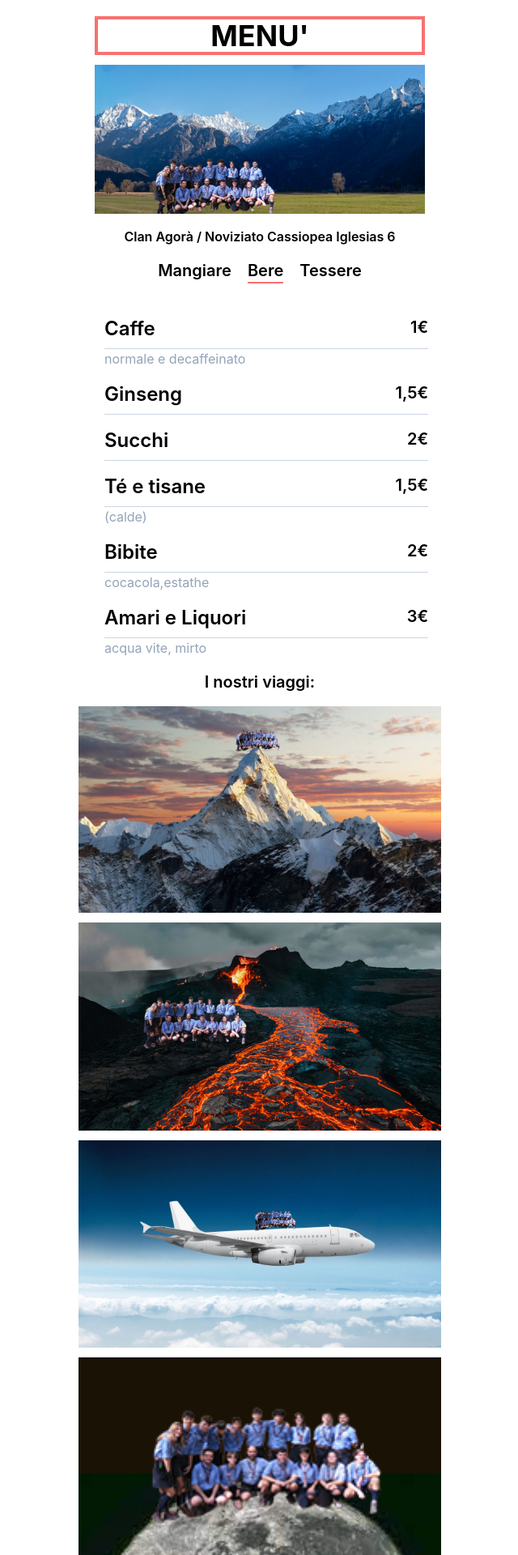
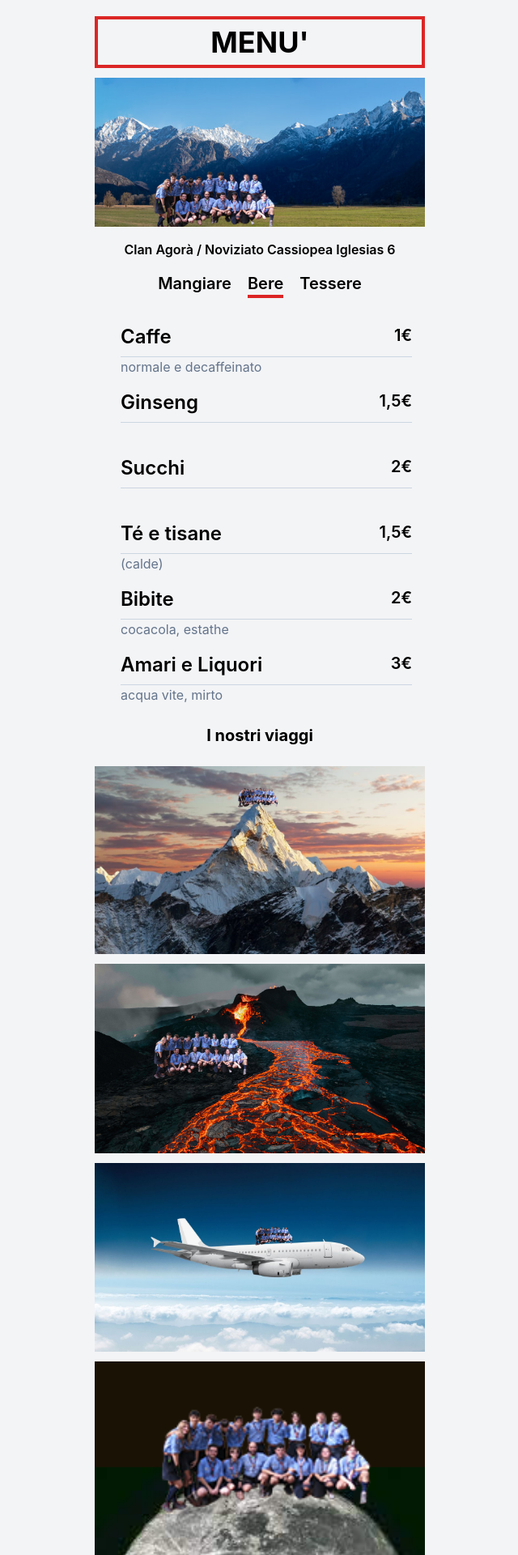
Before and after one commit to stinzi/menuig6, a React (Create React App) app: page / in a window 1280 px wide. Shown: the top 1920 px of the page at 81% size, without its empty margins (319-959 px from the left). Built offline with nearby package versions, Linux system fonts and the light colour scheme.

Commit message:
chore: cleanup

```diff
--- a/src/App.tsx
+++ b/src/App.tsx
@@ -5,14 +5,14 @@ import { menuData } from "./data";
 import "./index.css";
 
 function App() {
-  const [menuSection, setMenuSection] = useState<"food" | "beverages" | "cards" >("beverages");
+  const [menuSection, setMenuSection] = useState<"food" | "beverages" | "cards">("beverages");
 
   const handleMenuSectionChange = useCallback((section: "food" | "beverages" | "cards") => {
     setMenuSection(section);
   }, [setMenuSection]);
 
   return (
-    <div className="container max-w-md mx-auto">
+    <div className="container max-w-md mx-auto p-5">
       <Header activeSection={menuSection} handleSectionClick={handleMenuSectionChange} />
       <>
         {menuSection === "food" && (
@@ -43,15 +43,14 @@ function App() {
           </div>
         )}
       </>
-      <h2 className="text-black-400 text-xl text-center m-4 font-semibold" >
-                        I nostri viaggi:
-
-      </h2>
-      <div className="flex flex-col gap-3">  {/** contenitore*/}
-        <img src="/monte.png"/> {/** immagine*/}
-        <img src="/vulcano.png" /> {/** immagine*/}
-        <img src="/aereo.png" /> {/** immagine*/}
-        <img src="/luna.png" className="w-full"/>
+      <div className="flex flex-col gap-3 mt-6">  {/** contenitore*/}
+        <h2 className="font-bold text-black-400 text-xl text-center mb-3" >
+          I nostri viaggi
+        </h2>
+        <img src="/monte.png" alt="clan in montagna" /> {/** immagine*/}
+        <img src="/vulcano.png" alt="clan sul vulcano" /> {/** immagine*/}
+        <img src="/aereo.png" alt="clan sull'aereo" /> {/** immagine*/}
+        <img src="/luna.png" alt="clan sulla luna" className="w-full" />
       </div>
     </div>
   );
--- a/src/components/Header.tsx
+++ b/src/components/Header.tsx
@@ -7,24 +7,24 @@ type Props = {
 
 export const Header: React.FC<Props> = ({ activeSection, handleSectionClick }) => {
     return (
-        <header className="container text-center p-5 mb-5">
-            <p className="text-4xl border-4 border-red-400 font-bold mb-3">
+        <header className="container text-center mb-8">
+            <p className="text-4xl border-4 border-red-600 font-bold mb-3 py-2">
                 MENU'
             </p>
-            <img src="/clan.png"/> {/** immagine*/}
+            <img src="/clan.png" alt="clan in val codera" /> {/** immagine*/}
             <p className="text-l font-semibold my-4">
                 Clan Agorà / Noviziato Cassiopea Iglesias 6
             </p>
             <div>
-                <button className={`text-xl font-semibold mr-5 border-red-400 ${activeSection === "food" ? "border-b-2" : ""}`}
+                <button className={`text-xl font-semibold mr-5 border-red-600 ${activeSection === "food" ? "border-b-4" : ""}`}
                     onClick={() => handleSectionClick("food")}>
                     Mangiare
                 </button>
-                <button className={`text-xl font-semibold mr-5 border-red-400 ${activeSection === "beverages" ? "border-b-2" : ""}`}
+                <button className={`text-xl font-semibold mr-5 border-red-600 ${activeSection === "beverages" ? "border-b-4" : ""}`}
                     onClick={() => handleSectionClick("beverages")}>
                     Bere
                 </button>
-                <button className={`text-xl font-semibold border-red-400 ${activeSection === "cards" ? "border-b-2" : ""}`}
+                <button className={`text-xl font-semibold border-red-600 ${activeSection === "cards" ? "border-b-4" : ""}`}
                     onClick={() => handleSectionClick("cards")}>
                     Tessere
                 </button>
--- a/src/components/MenuItem.tsx
+++ b/src/components/MenuItem.tsx
@@ -7,7 +7,7 @@ export const MenuItem: React.FC<Props> = ({
     cost,
 }) => {
     return (
-        <div className="container  flex flex-row items-center px-4 mb-4">
+        <div className="container flex flex-row items-center px-4 mb-4">
             <div className="container flex flex-col ml-4">
                 <div className="flex flex-row justify-between border-b border-slate-300">
                     <h1 className="text-2xl font-semibold mb-2">
@@ -17,11 +17,9 @@ export const MenuItem: React.FC<Props> = ({
                         {cost.toString().replace(".", ",")}€
                     </h2>
                 </div>
-                {description &&
-                    <p className="text-slate-400">
-                        {description}
-                    </p>
-                }
+                <p className="text-slate-500 min-h-[24px]">
+                    {description}
+                </p>
             </div>
         </div>
     );
--- a/src/data.ts
+++ b/src/data.ts
@@ -1,6 +1,6 @@
 import { MenuItem } from "./types";
 
-export const menuData: Record<'beverages' | 'food' |'cards', MenuItem[]> = {
+export const menuData: Record<'beverages' | 'food' | 'cards', MenuItem[]> = {
     "beverages": [
         {
             name: "Caffe",
@@ -13,7 +13,6 @@ export const menuData: Record<'beverages' | 'food' |'cards', MenuItem[]> = {
         },
         {
             name: "Succhi",
-            description: "",
             cost: 2,
         },
         {
@@ -23,7 +22,7 @@ export const menuData: Record<'beverages' | 'food' |'cards', MenuItem[]> = {
         },
         {
             name: "Bibite",
-            description: "cocacola,estathe",
+            description: "cocacola, estathe",
             cost: 2,
         },
         {
@@ -31,12 +30,12 @@ export const menuData: Record<'beverages' | 'food' |'cards', MenuItem[]> = {
             description: "acqua vite, mirto",
             cost: 3,
         }
-        ],
+    ],
 
-    "food":[
+    "food": [
         {
             name: "Dolci",
-            description: "torta,crostate,brownies",
+            description: "torta, crostate, brownies",
             cost: 1.50,
         },
         {
@@ -45,29 +44,27 @@ export const menuData: Record<'beverages' | 'food' |'cards', MenuItem[]> = {
         },
         {
             name: "Salato",
-            description: "pizzette,torte salate",
-            cost: 1.50 ,
+            description: "pizzette, torte salate",
+            cost: 1.50,
         },
         {
             name: "Toast e Tramezzini",
             description: "prosciutto e formaggio",
-            cost: 2.50 ,
+            cost: 2.50,
         },
         {
             name: "Waffle",
-            description: "marmellata,nutella",
-            cost: 3 ,
+            description: "marmellata, nutella",
+            cost: 3,
         },
         {
             name: "Biscotti",
             description: "frollini e frollini con marmellata",
-            cost: 0.50 ,
+            cost: 0.50,
         },
+    ],
 
-         ],
-
-    "cards":[
-
+    "cards": [
         {
             name: "Tessera S",
             description: "10 slot da 0.50cent",
@@ -78,6 +75,5 @@ export const menuData: Record<'beverages' | 'food' |'cards', MenuItem[]> = {
             description: "20 slot da 0.50cent ",
             cost: 10,
         },
-
     ]
 }
--- a/src/index.css
+++ b/src/index.css
@@ -9,6 +9,7 @@ body {
         "Helvetica Neue", sans-serif;
     -webkit-font-smoothing: antialiased;
     -moz-osx-font-smoothing: grayscale;
+    @apply bg-gray-100;
 }
 
 code {
```
